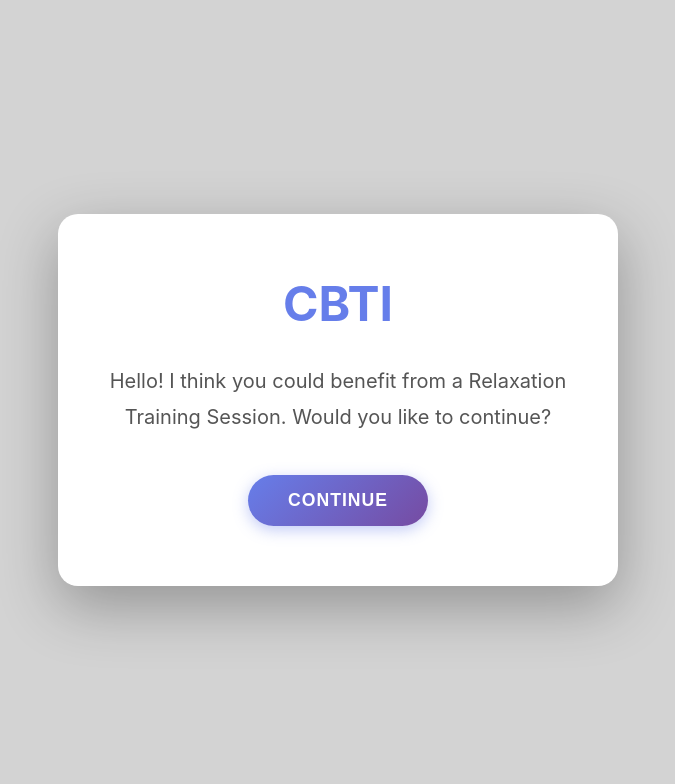
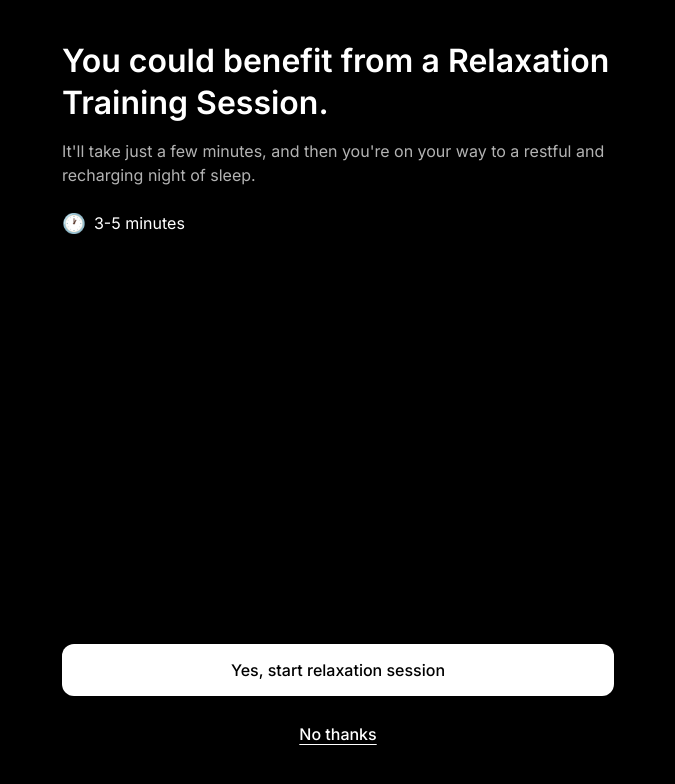
Before and after one commit to nicknickngng/CBTI, a plain HTML site: page index.html in a window 1280 px wide. Shown: the whole page, without its empty margins (302-977 px from the left). Drawn offline with Linux system fonts and the light colour scheme.

Commit message:
Redesigned UX and user flow

```diff
--- a/index.html
+++ b/index.html
@@ -4,6 +4,9 @@
     <meta charset="UTF-8">
     <meta name="viewport" content="width=device-width, initial-scale=1.0">
     <title>CBTI - Sleep Fitness</title>
+    <link rel="preconnect" href="https://fonts.googleapis.com">
+    <link rel="preconnect" href="https://fonts.gstatic.com" crossorigin>
+    <link href="https://fonts.googleapis.com/css2?family=Inter:wght@400;500;600;700&display=swap" rel="stylesheet">
     <link rel="stylesheet" href="styles.css">
 </head>
 <body>
@@ -11,9 +14,18 @@
         <!-- Welcome Screen -->
         <div id="welcome-screen" class="screen active">
             <div class="content">
-                <h1>CBTI</h1>
-                <p class="message">Hello! I think you could benefit from a Relaxation Training Session. Would you like to continue?</p>
-                <button id="continue-btn" class="btn btn-primary">Continue</button>
+                <div class="welcome-content">
+                    <h1>You could benefit from a Relaxation Training Session.</h1>
+                    <p class="message">It'll take just a few minutes, and then you're on your way to a restful and recharging night of sleep.</p>
+                    <div class="time-indicator">
+                        <span class="clock-icon">🕐</span>
+                        <span class="time-text">3-5 minutes</span>
+                    </div>
+                </div>
+                <div class="button-group">
+                    <button id="continue-btn" class="btn btn-primary">Yes, start relaxation session</button>
+                    <button id="no-thanks-btn" class="btn btn-secondary">No thanks</button>
+                </div>
             </div>
         </div>
 
--- a/script.js
+++ b/script.js
@@ -2,6 +2,7 @@
 const welcomeScreen = document.getElementById('welcome-screen');
 const pmrScreen = document.getElementById('pmr-screen');
 const continueBtn = document.getElementById('continue-btn');
+const noThanksBtn = document.getElementById('no-thanks-btn');
 const closeBtn = document.getElementById('close-btn');
 const restartBtn = document.getElementById('restart-btn');
 const restartContainer = document.getElementById('restart-container');
@@ -21,8 +22,14 @@ const TOTAL_CYCLES = 2;
 
 // Initialize
 continueBtn.addEventListener('click', startPMR);
+noThanksBtn.addEventListener('click', handleNoThanks);
 closeBtn.addEventListener('click', returnToHomepage);
 restartBtn.addEventListener('click', returnToHomepage);
+
+function handleNoThanks() {
+    // Currently does nothing as requested
+    // Can be extended later if needed
+}
 
 function startPMR() {
     // Switch to PMR screen
--- a/styles.css
+++ b/styles.css
@@ -1,3 +1,31 @@
+@font-face {
+    font-family: 'TT Commons Pro';
+    src: local('TT Commons Pro'), local('TTCommonsPro-Regular');
+    font-weight: 400;
+    font-style: normal;
+}
+
+@font-face {
+    font-family: 'TT Commons Pro';
+    src: local('TT Commons Pro Medium'), local('TTCommonsPro-Medium');
+    font-weight: 500;
+    font-style: normal;
+}
+
+@font-face {
+    font-family: 'TT Commons Pro';
+    src: local('TT Commons Pro DemiBold'), local('TTCommonsPro-DemiBold');
+    font-weight: 600;
+    font-style: normal;
+}
+
+@font-face {
+    font-family: 'TT Commons Pro';
+    src: local('TT Commons Pro Bold'), local('TTCommonsPro-Bold');
+    font-weight: 700;
+    font-style: normal;
+}
+
 * {
     margin: 0;
     padding: 0;
@@ -5,34 +33,43 @@
 }
 
 body {
-    font-family: -apple-system, BlinkMacSystemFont, 'Segoe UI', Roboto, Oxygen, Ubuntu, Cantarell, sans-serif;
-    background: #D3D3D3;
+    font-family: 'TT Commons Pro', 'Inter', -apple-system, BlinkMacSystemFont, 'Segoe UI', Roboto, Oxygen, Ubuntu, Cantarell, sans-serif;
+    background: #000000;
     min-height: 100vh;
     display: flex;
     justify-content: center;
     align-items: center;
-    color: #333;
+    color: #ffffff;
 }
 
 .container {
     width: 100%;
     max-width: 600px;
-    padding: 20px;
+    padding: 0;
+    height: 100vh;
+    display: flex;
+    align-items: center;
+    justify-content: center;
 }
 
 .screen {
     display: none;
-    background: white;
-    border-radius: 20px;
-    box-shadow: 0 20px 60px rgba(0, 0, 0, 0.3);
-    padding: 60px 40px;
-    text-align: center;
+    background: #000000;
+    border-radius: 0;
+    box-shadow: none;
+    padding: 40px 24px;
+    text-align: left;
     animation: fadeIn 0.5s ease-in;
     position: relative;
+    width: 100%;
+    height: 100%;
+    max-width: 100%;
+    flex-direction: column;
+    justify-content: space-between;
 }
 
 .screen.active {
-    display: block;
+    display: flex;
 }
 
 @keyframes fadeIn {
@@ -46,62 +83,125 @@ body {
     }
 }
 
+.content {
+    display: flex;
+    flex-direction: column;
+    justify-content: space-between;
+    height: 100%;
+    width: 100%;
+}
+
+.welcome-content {
+    display: flex;
+    flex-direction: column;
+    gap: 16px;
+}
+
 .content h1 {
-    font-size: 3rem;
-    color: #667eea;
-    margin-bottom: 30px;
-    font-weight: 700;
+    font-size: 2rem;
+    color: #ffffff;
+    margin-bottom: 0;
+    font-weight: 600;
+    line-height: 1.3;
 }
 
 .content h2 {
-    font-size: 2rem;
-    color: #667eea;
+    font-size: 1.5rem;
+    color: #ffffff;
     margin-bottom: 40px;
     font-weight: 600;
 }
 
 .message {
-    font-size: 1.25rem;
-    line-height: 1.8;
-    color: #555;
-    margin-bottom: 40px;
+    font-size: 1rem;
+    line-height: 1.5;
+    color: #b3b3b3;
+    margin-bottom: 0;
+    font-weight: 400;
+}
+
+.time-indicator {
+    display: flex;
+    align-items: center;
+    gap: 8px;
+    margin-top: 8px;
+    color: #ffffff;
+    font-size: 1rem;
+    font-weight: 400;
+}
+
+.clock-icon {
+    font-size: 1.2rem;
+}
+
+.time-text {
+    color: #ffffff;
+}
+
+.button-group {
+    display: flex;
+    flex-direction: column;
+    gap: 12px;
+    width: 100%;
+    margin-top: auto;
+    padding-top: 32px;
 }
 
 .btn {
-    padding: 15px 40px;
-    font-size: 1.1rem;
+    padding: 16px 24px;
+    font-size: 1rem;
     border: none;
-    border-radius: 50px;
+    border-radius: 12px;
     cursor: pointer;
     transition: all 0.3s ease;
-    font-weight: 600;
-    text-transform: uppercase;
-    letter-spacing: 1px;
+    font-weight: 500;
+    text-transform: none;
+    letter-spacing: 0;
+    width: 100%;
+    font-family: 'TT Commons Pro', 'Inter', -apple-system, BlinkMacSystemFont, 'Segoe UI', Roboto, Oxygen, Ubuntu, Cantarell, sans-serif;
 }
 
 .btn-primary {
-    background: linear-gradient(135deg, #667eea 0%, #764ba2 100%);
-    color: white;
-    box-shadow: 0 4px 15px rgba(102, 126, 234, 0.4);
+    background: #ffffff;
+    color: #000000;
+    box-shadow: none;
 }
 
 .btn-primary:hover {
-    transform: translateY(-2px);
-    box-shadow: 0 6px 20px rgba(102, 126, 234, 0.6);
+    background: #e0e0e0;
+    transform: none;
 }
 
 .btn-primary:active {
-    transform: translateY(0);
+    background: #d0d0d0;
+    transform: none;
+}
+
+.btn-secondary {
+    background: transparent;
+    color: #ffffff;
+    border: none;
+    text-decoration: underline;
+    text-underline-offset: 4px;
+}
+
+.btn-secondary:hover {
+    color: #b3b3b3;
+}
+
+.btn-secondary:active {
+    color: #999999;
 }
 
 .pmr-instruction {
     margin: 40px 0;
+    text-align: center;
 }
 
 .instruction-text {
     font-size: 1.5rem;
     font-weight: 600;
-    color: #333;
+    color: #ffffff;
     margin-bottom: 30px;
     min-height: 60px;
     display: flex;
@@ -112,14 +212,14 @@ body {
 .timer {
     font-size: 3rem;
     font-weight: 700;
-    color: #667eea;
+    color: #ffffff;
     margin-top: 20px;
 }
 
 .progress-indicator {
     margin-top: 40px;
     font-size: 1rem;
-    color: #888;
+    color: #b3b3b3;
 }
 
 .close-btn {
@@ -129,7 +229,7 @@ body {
     background: none;
     border: none;
     font-size: 2.5rem;
-    color: #999;
+    color: #ffffff;
     cursor: pointer;
     width: 40px;
     height: 40px;
@@ -139,16 +239,23 @@ body {
     border-radius: 50%;
     transition: all 0.3s ease;
     line-height: 1;
+    z-index: 10;
 }
 
 .close-btn:hover {
-    background: #f0f0f0;
-    color: #666;
+    background: rgba(255, 255, 255, 0.1);
+    color: #b3b3b3;
     transform: scale(1.1);
 }
 
 .restart-container {
     margin-top: 40px;
+    text-align: center;
+}
+
+.restart-container .btn {
+    max-width: 300px;
+    margin: 0 auto;
 }
 
 .tense {
@@ -172,19 +279,19 @@ body {
 
 @media (max-width: 600px) {
     .screen {
-        padding: 40px 20px;
+        padding: 40px 24px;
     }
 
     .content h1 {
-        font-size: 2.5rem;
+        font-size: 1.75rem;
     }
 
     .content h2 {
-        font-size: 1.5rem;
+        font-size: 1.25rem;
     }
 
     .message {
-        font-size: 1.1rem;
+        font-size: 0.95rem;
     }
 
     .instruction-text {
```
